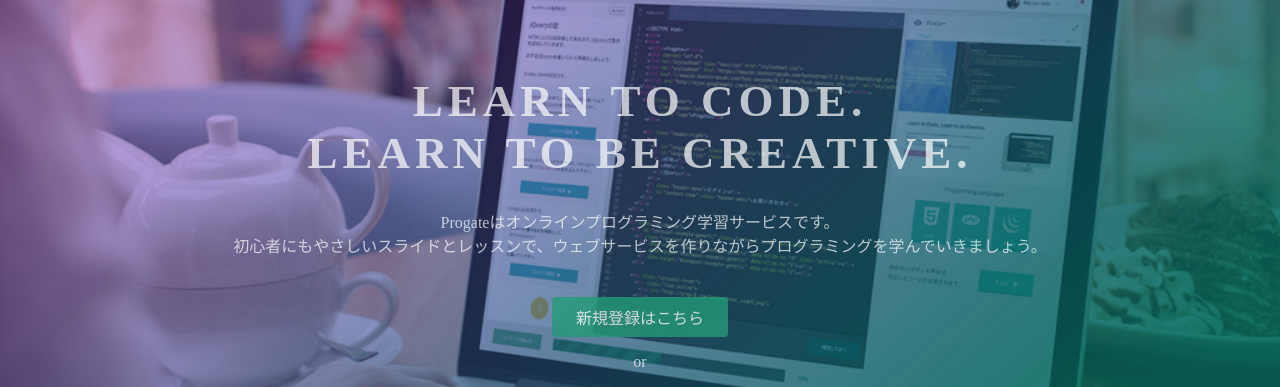
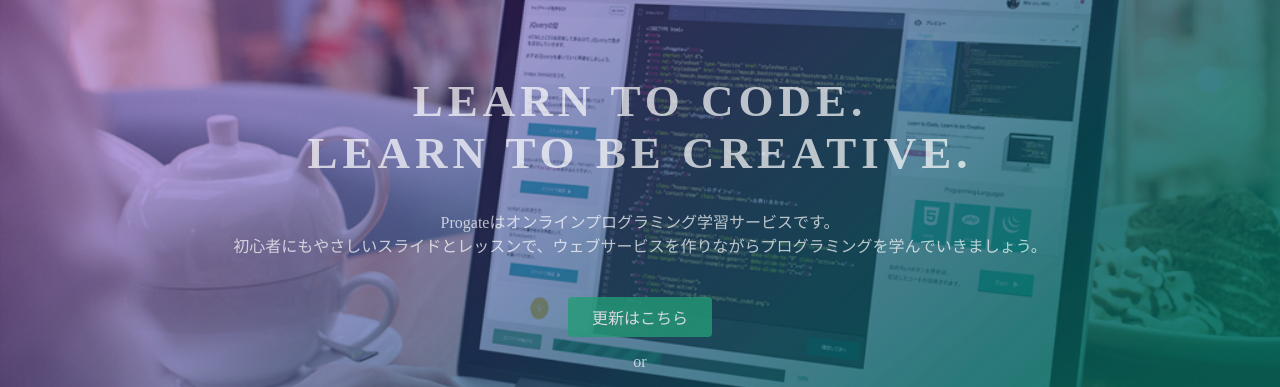
Before and after one commit to neige2020/neige2020.github.io, a plain HTML site: page index.html in a window 1280 px wide. Shown: the part 135-522 px from the top of the page. Drawn offline with Linux system fonts and the light colour scheme.

Commit message:
Update index.html

```diff
--- a/index.html
+++ b/index.html
@@ -26,7 +26,7 @@
       <h1>LEARN TO CODE.<br>LEARN TO BE CREATIVE.</h1>
       <p>Progateはオンラインプログラミング学習サービスです。<br>初心者にもやさしいスライドとレッスンで、ウェブサービスを作りながらプログラミングを学んでいきましょう。</p>
       <div class="btn-wrapper">
-        <a href="#" class="btn signup">新規登録はこちら</a>
+        <a href="#" class="btn signup">更新はこちら</a>
         <p>or</p>
         <a href="#" class="btn facebook"><span class="fa fa-facebook"></span>Facebookで登録</a>
         <a href="#" class="btn twitter"><span class="fa fa-twitter"></span>Twitterで登録</a>
```
